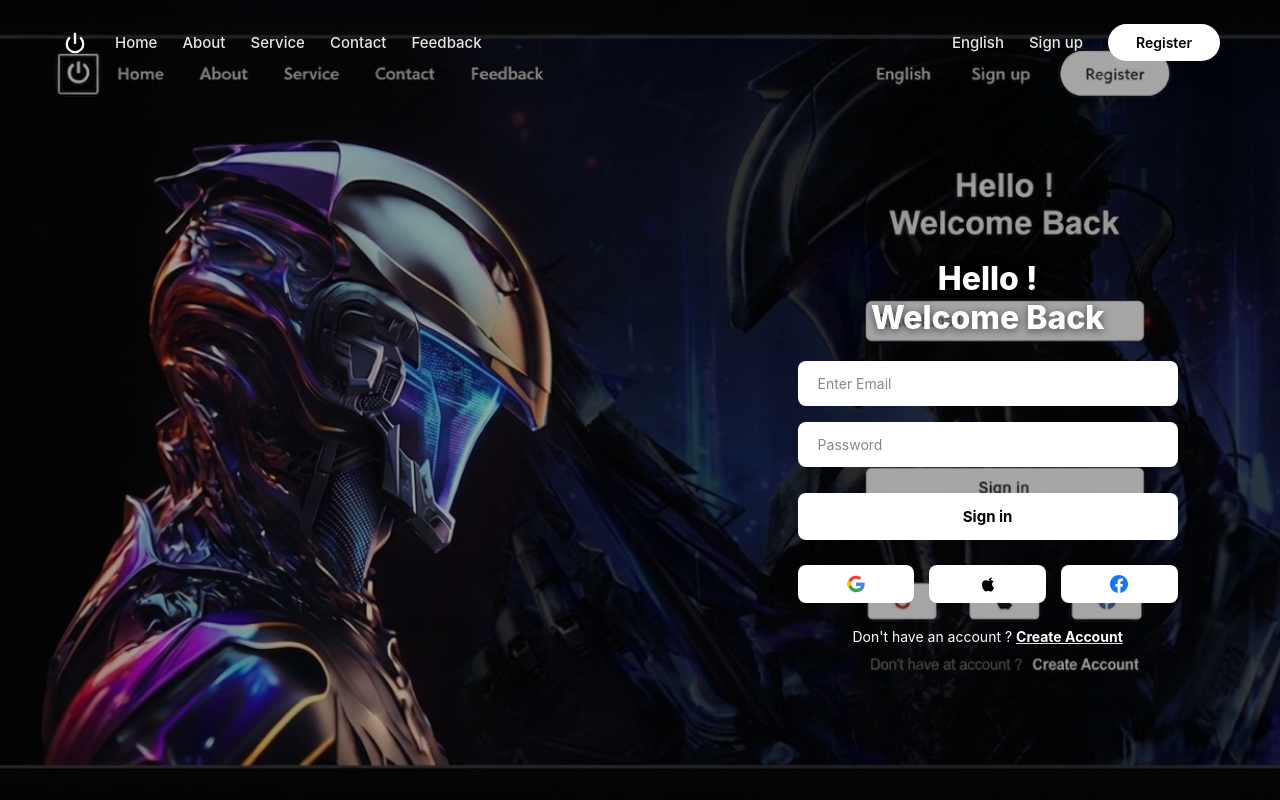
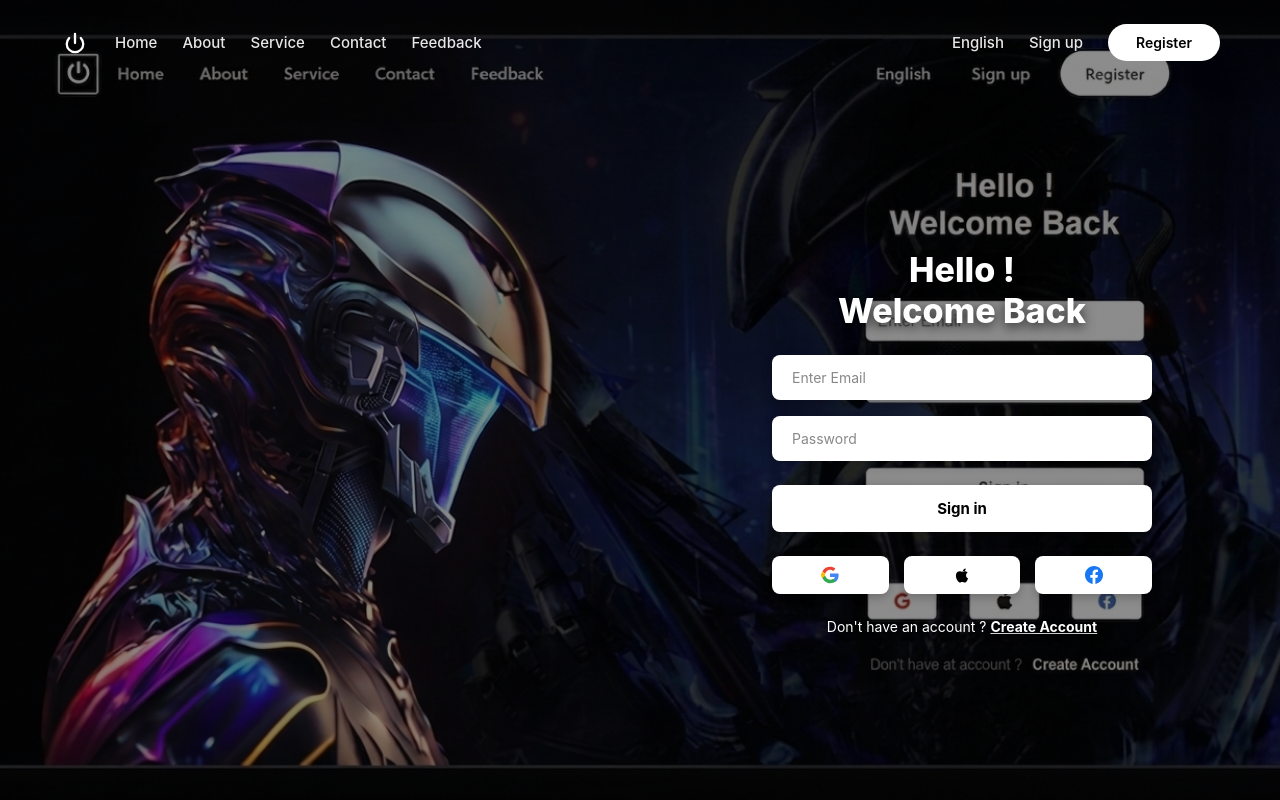
Before and after one commit to tevinlucifer/tlucifer-backend, a website: page index.html in a window 1280 px wide. Drawn offline with Linux system fonts and the light colour scheme; no server answers.

Commit message:
correct bg

```diff
--- a/index.html
+++ b/index.html
@@ -7,7 +7,7 @@
   <link rel="icon" type="image/png" href="./Company%20Logo.png">
   <style>
     :root {
-      --bg-overlay: rgba(0, 0, 0, 0.35);
+      --bg-overlay: rgba(0, 0, 0, 0.45);
       --card-bg: rgba(248, 249, 250, 0.9);
       --sidebar-bg: rgba(17, 24, 39, 0.85);
       --text-main: #ffffff;
@@ -48,6 +48,7 @@
       align-items: center;
       padding: 24px 60px;
       width: 100%;
+      z-index: 10;
     }
 
     .nav-left {
@@ -112,19 +113,17 @@
       display: flex;
       flex: 1;
       width: 100%;
-      padding-right: 8%;
+      padding-right: 10%;
       align-items: center;
       justify-content: flex-end;
     }
 
     .auth-card-right {
-      margin-left: auto;
       width: 380px;
       display: flex;
       flex-direction: column;
       justify-content: center;
       text-align: center;
-      margin-top: 20px;
     }
 
     .auth-header {
@@ -133,11 +132,11 @@
     }
 
     .auth-header h1 {
-      font-size: 32px;
+      font-size: 34px;
       font-weight: 800;
       color: #ffffff;
       line-height: 1.2;
-      text-shadow: 0 2px 8px rgba(0,0,0,0.6);
+      text-shadow: 0 4px 12px rgba(0,0,0,0.7);
     }
 
     .auth-card-right .input-group {
@@ -153,6 +152,7 @@
       font-size: 14px;
       color: var(--input-text);
       outline: none;
+      box-shadow: 0 4px 12px rgba(0, 0, 0, 0.2);
     }
 
     .auth-card-right input::placeholder {
@@ -169,8 +169,9 @@
       font-weight: 700;
       font-size: 15px;
       cursor: pointer;
-      margin-top: 10px;
-      margin-bottom: 25px;
+      margin-top: 8px;
+      margin-bottom: 24px;
+      box-shadow: 0 4px 12px rgba(0,0,0,0.3);
     }
 
     .btn-signin-full:hover {
@@ -182,7 +183,7 @@
       display: flex;
       justify-content: space-between;
       gap: 15px;
-      margin-bottom: 25px;
+      margin-bottom: 24px;
     }
 
     .btn-social {
@@ -195,13 +196,18 @@
       display: flex;
       align-items: center;
       justify-content: center;
+      box-shadow: 0 4px 10px rgba(0, 0, 0, 0.2);
+    }
+
+    .btn-social:hover {
+      background: #f1f5f9;
     }
 
     .auth-toggle-text {
       font-size: 14px;
       color: #ffffff;
       font-weight: 400;
-      text-shadow: 0 1px 4px rgba(0,0,0,0.6);
+      text-shadow: 0 2px 6px rgba(0,0,0,0.8);
     }
 
     .auth-toggle-text a {
```
